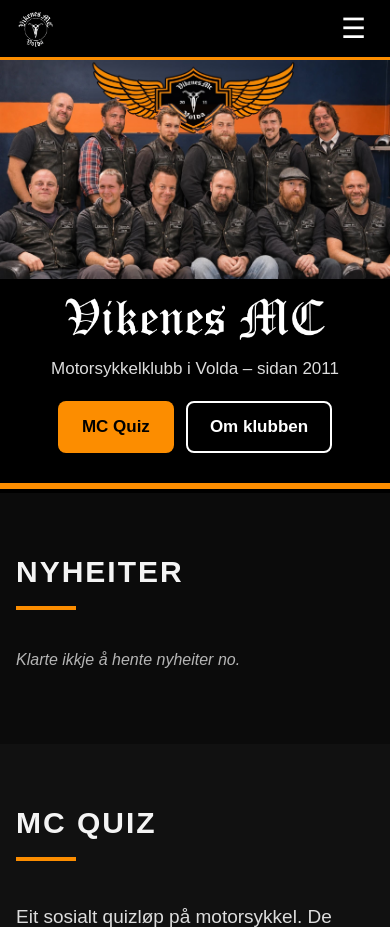
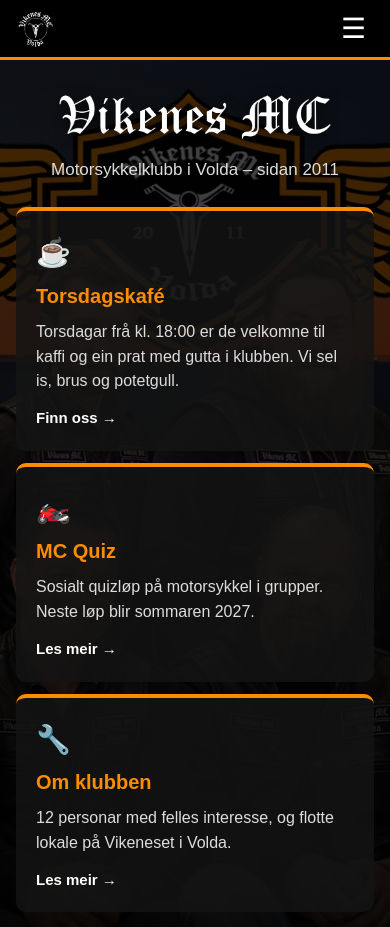
Before and after one commit to VikenesMC/vikenes-mc, a plain HTML site: page index.html in a window 390 px wide. Shown: the top 927 px of the page. Drawn offline with nearby package versions, Linux system fonts and the light colour scheme; no server answers.

Commit message:
Framside: svakt gruppebilete med infokort, ny tekst om torsdagskafé og klubben

```diff
--- a/index.html
+++ b/index.html
@@ -4,12 +4,12 @@
   <meta charset="UTF-8">
   <meta name="viewport" content="width=device-width, initial-scale=1.0">
   <title>Vikenes MC – motorsykkelklubb i Volda</title>
-  <meta name="description" content="Vikenes MC er ein motorsykkelklubb i Volda, stifta i 2011. Nyheiter, MC Quiz og kontakt.">
+  <meta name="description" content="Vikenes MC er ein motorsykkelklubb i Volda, starta i 2011. Torsdagskafé, MC Quiz og nyheiter.">
 
   <!-- Korleis sida ser ut når ho blir delt på Facebook -->
   <meta property="og:type" content="website">
   <meta property="og:title" content="Vikenes MC – motorsykkelklubb i Volda">
-  <meta property="og:description" content="Nyheiter, MC Quiz og kaffi med gutta på torsdagar.">
+  <meta property="og:description" content="Torsdagskafé frå kl. 18:00, MC Quiz og nyheiter frå klubben.">
   <meta property="og:url" content="https://vikenesmc.no/">
   <meta property="og:image" content="https://vikenesmc.no/gruppebilete.jpg">
   <meta property="og:locale" content="nn_NO">
@@ -62,18 +62,36 @@
     }
 
     /* ---------- Front ---------- */
-    .front { position: relative; background: #000; }
-    .front img.bilete { display: block; width: 100%; height: auto; max-height: 78vh; object-fit: cover; object-position: center 20%; }
-    /* Teksten ligg under biletet, så ingen andlet blir dekte */
-    .front .tekst { padding: 22px 16px 30px; text-align: center; background: #000; }
+    /* Gruppebiletet som svak bakgrunn, med info oppå */
+    .front {
+      position: relative; overflow: hidden;
+      padding: 56px 16px 60px; text-align: center;
+      background: #000 url("gruppebilete.jpg") center 30% / cover no-repeat;
+    }
+    .front::before {
+      content: ""; position: absolute; inset: 0;
+      background: linear-gradient(to bottom, rgba(0,0,0,.72), rgba(0,0,0,.82) 60%, rgba(0,0,0,.94));
+    }
+    .front > * { position: relative; }
     .front h1 { margin: 0; line-height: 1; }
-    .front h1 img { height: 64px; width: auto; max-width: 92%; filter: drop-shadow(0 2px 6px rgba(0,0,0,.9)); }
-    .front p { margin: 10px 0 0; font-size: 19px; color: #ddd; text-shadow: 0 1px 4px #000; }
-    .front .knappar { margin-top: 18px; display: flex; gap: 12px; justify-content: center; flex-wrap: wrap; }
+    .front h1 img { height: 72px; width: auto; max-width: 92%; filter: drop-shadow(0 2px 6px rgba(0,0,0,.9)); }
+    .front .under { margin: 12px 0 34px; font-size: 20px; color: #ddd; }
+    .infokort { max-width: 1000px; margin: 0 auto; display: grid; grid-template-columns: repeat(3, 1fr); gap: 18px; text-align: left; }
+    .infokort a.kortlenkje {
+      display: block; text-decoration: none; color: var(--tekst);
+      background: rgba(20,20,20,.82); border-top: 4px solid var(--oransje); border-radius: 10px;
+      padding: 20px; transition: transform .15s, background .15s;
+    }
+    .infokort a.kortlenkje:hover { transform: translateY(-3px); background: rgba(30,30,30,.92); }
+    .infokort .ikon { font-size: 28px; }
+    .infokort h3 { margin: 6px 0 8px; font-size: 20px; color: var(--oransje); }
+    .infokort p { margin: 0; color: #ddd; font-size: 16px; }
+    .infokort .meir { display: inline-block; margin-top: 12px; font-weight: bold; color: #fff; font-size: 15px; }
     @media (max-width: 760px) {
-      .front .tekst { padding: 18px 16px 26px; }
-      .front h1 img { height: 44px; }
-      .front p { font-size: 17px; }
+      .front { padding: 34px 16px 40px; }
+      .front h1 img { height: 46px; }
+      .front .under { font-size: 17px; margin-bottom: 24px; }
+      .infokort { grid-template-columns: 1fr; gap: 12px; }
     }
 
     .knapp {
@@ -154,15 +172,29 @@
     </div>
   </header>
 
-  <div class="front">
-    <img class="bilete" src="gruppebilete.jpg" alt="Medlemmene i Vikenes MC framfor klubblogoen på veggen i lokalet">
-    <div class="tekst">
-      <h1><img src="vikenes-tekst.png" alt="Vikenes MC"></h1>
-      <p>Motorsykkelklubb i Volda – sidan 2011</p>
-      <div class="knappar">
-        <a class="knapp" href="#quiz">MC Quiz</a>
-        <a class="knapp sekundar" href="#om">Om klubben</a>
-      </div>
+  <div class="front" role="img" aria-label="Medlemmene i Vikenes MC framfor klubblogoen i lokalet">
+    <h1><img src="vikenes-tekst.png" alt="Vikenes MC"></h1>
+    <p class="under">Motorsykkelklubb i Volda – sidan 2011</p>
+    <div class="infokort">
+      <a class="kortlenkje" href="#kontakt">
+        <div class="ikon">☕</div>
+        <h3>Torsdagskafé</h3>
+        <p>Torsdagar frå kl. 18:00 er de velkomne til kaffi og ein prat med gutta i klubben.
+          Vi sel is, brus og potetgull.</p>
+        <span class="meir">Finn oss →</span>
+      </a>
+      <a class="kortlenkje" href="#quiz">
+        <div class="ikon">🏍️</div>
+        <h3>MC Quiz</h3>
+        <p>Sosialt quizløp på motorsykkel i grupper. Neste løp blir sommaren 2027.</p>
+        <span class="meir">Les meir →</span>
+      </a>
+      <a class="kortlenkje" href="#om">
+        <div class="ikon">🔧</div>
+        <h3>Om klubben</h3>
+        <p>12 personar med felles interesse, og flotte lokale på Vikeneset i Volda.</p>
+        <span class="meir">Les meir →</span>
+      </a>
     </div>
   </div>
   <div class="stripe"></div>
@@ -209,13 +241,12 @@
     <div class="inn om">
       <div>
         <h2>Om klubben</h2>
-        <p class="ingress">Vikenes MC er ein motorsykkelklubb i Volda. Klubben starta som Afterbike
-          og fekk namnet Vikenes MC i 2011.</p>
-        <p>Vi har eige klubblokale på Vikenes, der vi samlast for kaffi, prat og planlegging av turar
-          – og der det skjer det meste som har med klubben å gjere.</p>
+        <p class="ingress">Vikenes MC starta i 2011. Klubben er 12 personar med felles interesse.</p>
+        <p>Vi har flotte lokale på Vikeneset i Volda, med opphaldsrom, verkstad og lager.</p>
         <div class="torsdag">
-          <b>☕ Kaffi med gutta</b>
-          Torsdagar er du velkomen innom lokalet på ein kopp kaffi.
+          <b>☕ Torsdagskafé</b>
+          Torsdagar frå kl. 18:00 er de velkomne til kaffi og ein prat med gutta i klubben.
+          Vi sel is, brus og potetgull.
         </div>
       </div>
       <img src="logo.png" alt="Klubblogoen til Vikenes MC">
```
